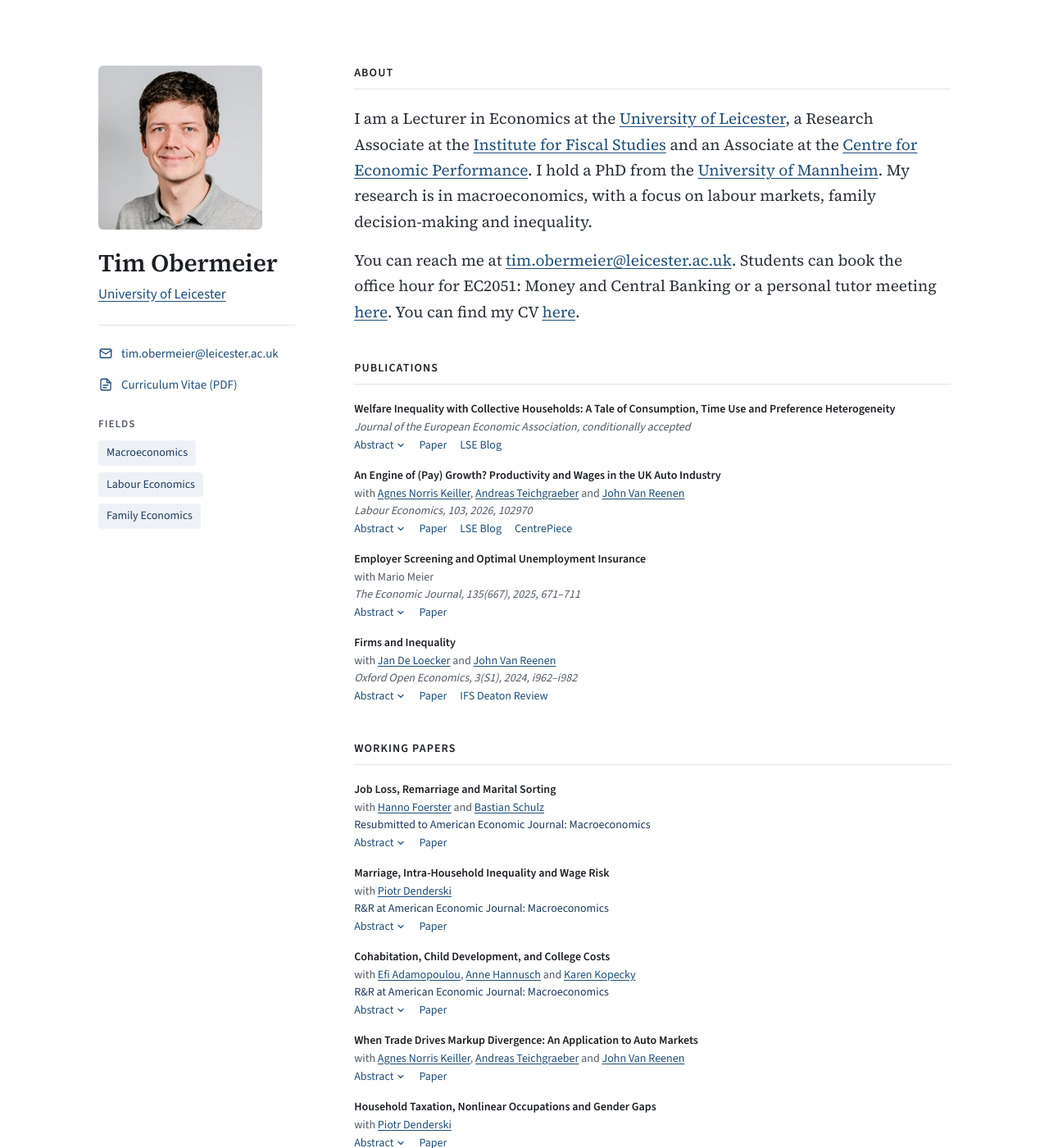
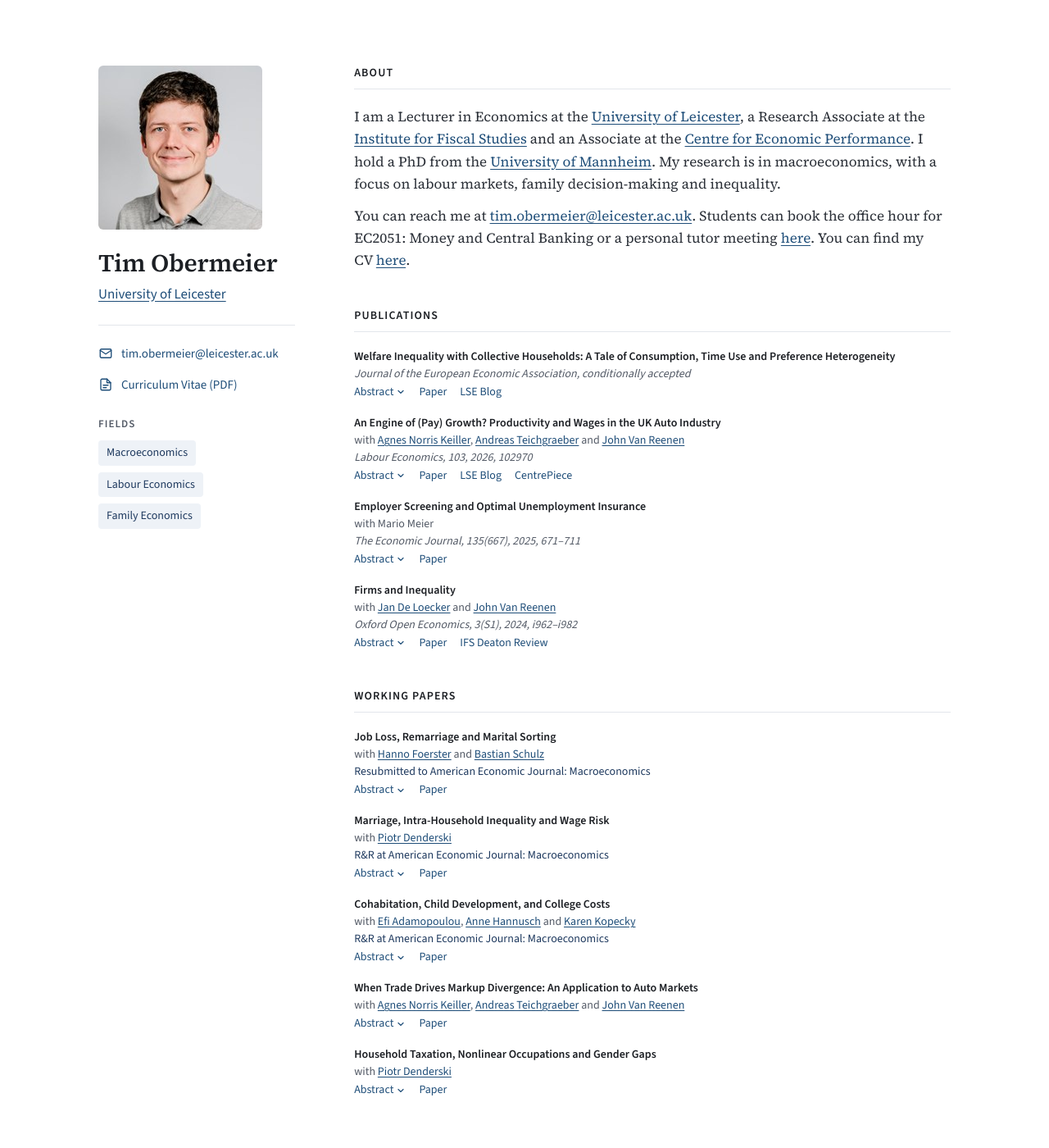
Before and after one commit to timobermeier/timobermeier.github.io, a Jekyll site: the page built from index.html, in a window 1280 px wide and 1400 px high. Shown: the whole window at 82% size. Built offline with Jekyll 4.4.1, drawn with Linux system fonts in a browser that asks for light colours.

Commit message:
Slightly smaller About text (19px -> 17px)
Co-Authored-By: Claude Opus 5.5 <noreply@anthropic.com>
Claude-Session: https://claude.ai/code/session_01UFbgWnbV2xVd8YxFu3KQxf

```diff
--- a/assets/css/site.css
+++ b/assets/css/site.css
@@ -59,7 +59,7 @@ a:hover { color: var(--accent-dark); }
 .section { margin-bottom: 44px; }
 .section:last-child { margin-bottom: 0; }
 .section-title { margin: 0 0 20px; padding-bottom: 10px; border-bottom: 1px solid var(--line); font-size: 14px; font-weight: 600; line-height: 1.3; letter-spacing: 0.08em; text-transform: uppercase; color: var(--ink); }
-.lead { font-family: var(--serif); font-size: 19px; line-height: 1.65; color: var(--ink-2); max-width: 680px; margin: 0 0 16px; }
+.lead { font-family: var(--serif); font-size: 17px; line-height: 1.6; color: var(--ink-2); max-width: 680px; margin: 0 0 12px; }
 .section p { max-width: 720px; }
 
 .btn-toggle { display: inline-flex; align-items: center; gap: 3px; padding: 0; border: 0; background: none; font: inherit; font-weight: 500; color: var(--accent); cursor: pointer; }
```
